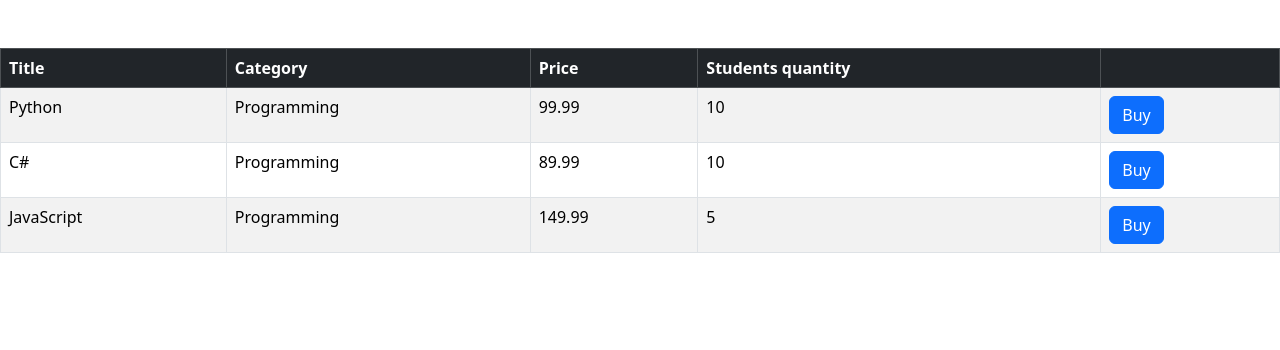
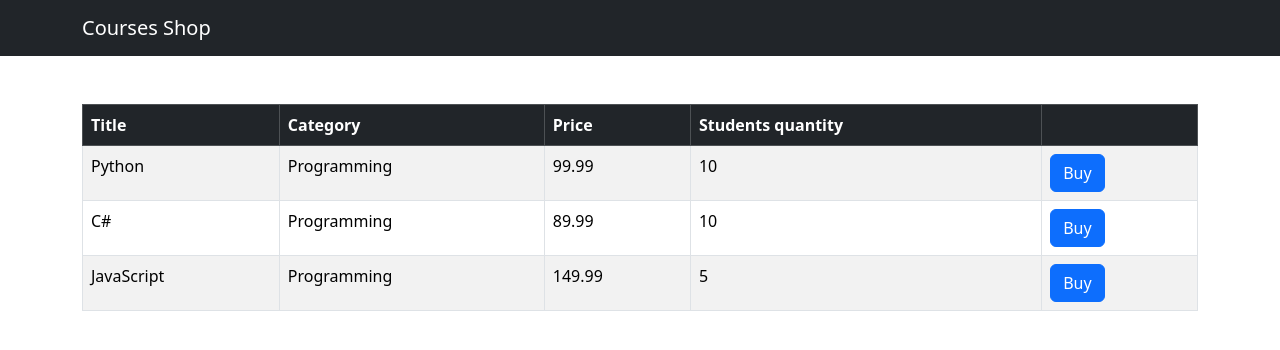
Before and after one commit to vladbevziuk/ShopCourse, a Django app: page / in a window 1280 px wide. Shown: the top 350 px of the page. Run offline with Django 5.2, Linux system fonts and the light colour scheme; data comes from the database, SQL or seed files in the repository; both versions use the stored data as it was after the commit.

Commit message:
adding base.html create navbar

```diff
--- /dev/null
+++ b/app/shop/templates/base.html
@@ -0,0 +1,21 @@
+<!DOCTYPE html>
+<html lang="en">
+<head>
+    <meta charset="UTF-8">
+    <meta name="viewport" content="width=device-width, initial-scale=1.0">
+    <link href="https://cdn.jsdelivr.net/npm/bootstrap@5.3.3/dist/css/bootstrap.min.css" rel="stylesheet" integrity="sha384-QWTKZyjpPEjISv5WaRU9OFeRpok6YctnYmDr5pNlyT2bRjXh0JMhjY6hW+ALEwIH" crossorigin="anonymous">
+    {%block head%}
+    {%endblock%}
+</head>
+<body>
+    <nav class="navbar navbar-dark bg-dark">
+        <div class="container">
+            <a href="" class="navbar-brand"> Courses Shop </a>
+        </div>
+    </nav>
+    <main class="container">
+        {%block content%}
+        {%endblock%}
+    </main>
+</body>
+</html>
--- a/app/shop/templates/index.html
+++ b/app/shop/templates/index.html
@@ -1,6 +1,10 @@
-<head>
-    <link href="https://cdn.jsdelivr.net/npm/bootstrap@5.3.3/dist/css/bootstrap.min.css" rel="stylesheet" integrity="sha384-QWTKZyjpPEjISv5WaRU9OFeRpok6YctnYmDr5pNlyT2bRjXh0JMhjY6hW+ALEwIH" crossorigin="anonymous">
-</head>
+{% extends "base.html" %}
+
+{%block head%}
+<title>My courses</title>
+{%endblock%}
+
+{%block content%}
 <table class="table mt-5 table-bordered table-striped table-hover">
     <thead class="table-dark">
         <tr>
@@ -23,3 +27,4 @@
         {% endfor %}
     </tbody>
 </table>
+{%endblock%}
```
Also changed, not shown: app/db.sqlite3.
